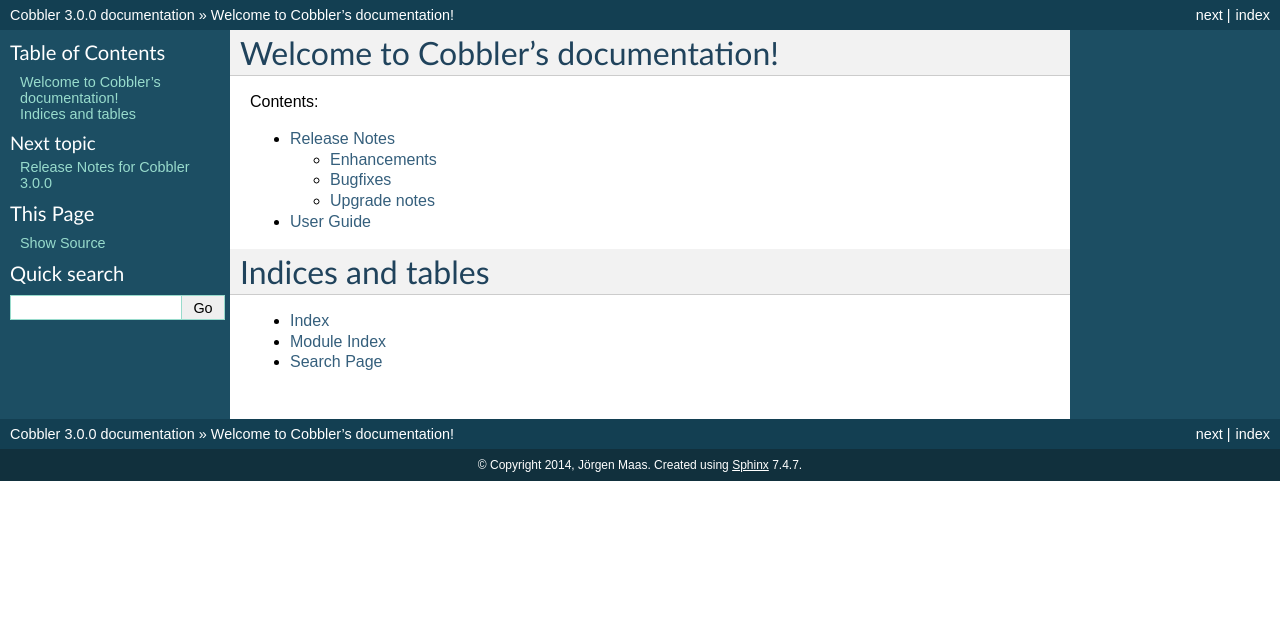
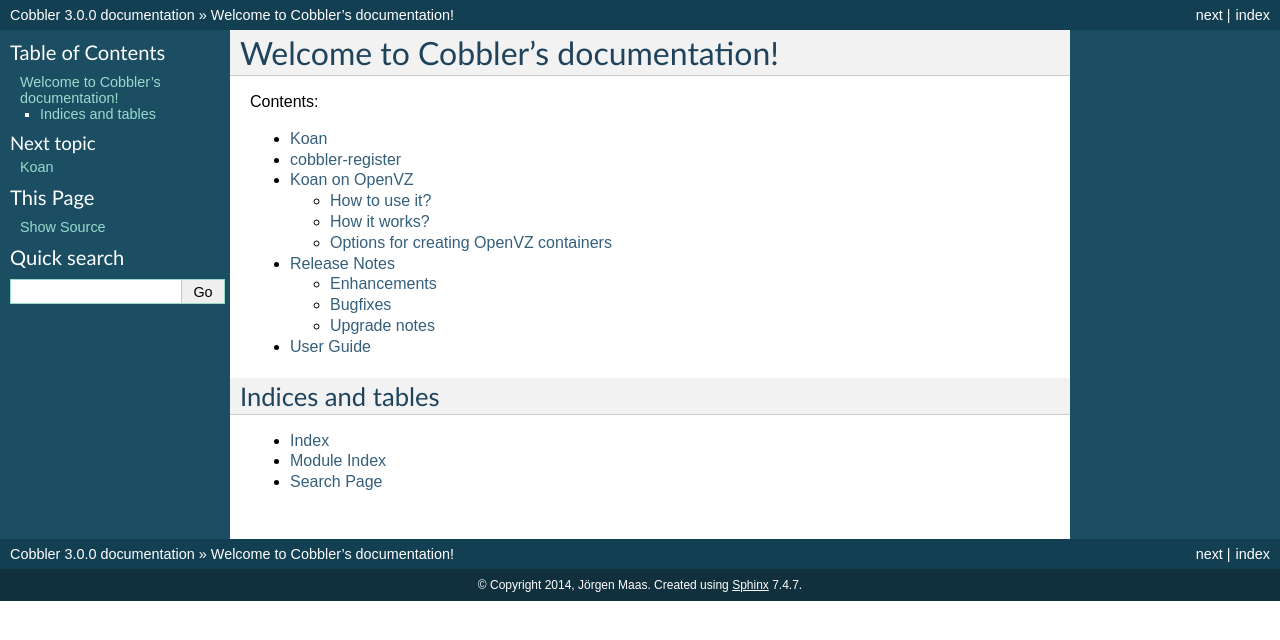
Before and after one commit to cobbler/koan, a Sphinx documentation site: the page built from docs/index.rst, in a window 1280 px wide. Shown: the top 640 px of the page. Built offline with Sphinx 7.4.7, drawn with Linux system fonts in a browser that asks for light colours.

Commit message:
Fix Sphinx build errors and add manpage conf

```diff
--- a/docs/cobbler-register.rst
+++ b/docs/cobbler-register.rst
@@ -1,4 +1,5 @@
-=head1 NAME
+Cobbler-Register
+****************
 
 cobbler-register - create a cobbler system record
 
--- a/docs/conf.py
+++ b/docs/conf.py
@@ -183,8 +183,7 @@
 # Grouping the document tree into LaTeX files. List of tuples
 # (source start file, target name, title, author, documentclass [howto/manual]).
 latex_documents = [
-  ('index', 'Cobbler.tex', u'Cobbler Documentation',
-   u'Jörgen Maas', 'manual'),
+  ('index', 'Koan.tex', u'Koan Documentation', u'Jörgen Maas', 'manual'),
 ]
 
 # The name of an image file (relative to this directory) to place at the top of
@@ -213,8 +212,8 @@
 # One entry per manual page. List of tuples
 # (source start file, name, description, authors, manual section).
 man_pages = [
-    ('index', 'cobbler', u'Cobbler Documentation',
-     [u'Jörgen Maas'], 1)
+    ('koan', 'koan', u'Koan Documentation', [u'Jörgen Maas'], 1),
+    ('cobbler-register', 'cobbler-register', u'Cobbler-Register Documentation', [u'Jörgen Maas'], 1)
 ]
 
 # If true, show URL addresses after external links.
--- a/docs/index.rst
+++ b/docs/index.rst
@@ -4,13 +4,16 @@
    contain the root `toctree` directive.
 
 Welcome to Cobbler's documentation!
-===================================
+***********************************
 
 Contents:
 
 .. toctree::
    :maxdepth: 2
 
+   Koan <koan>
+   cobbler-register <cobbler-register>
+   Koan on OpenVZ <koan-on-openvz>
    Release Notes <release-notes>
    User Guide <user-guide>
 
--- a/docs/koan.rst
+++ b/docs/koan.rst
@@ -1,4 +1,5 @@
-=head1 NAME
+Koan
+****
 
 koan - kickstart over a network, client side helper for cobbler
 
```
Also changed, not shown: docs/koan-on-openvz.rst (+9 -0 lines).
